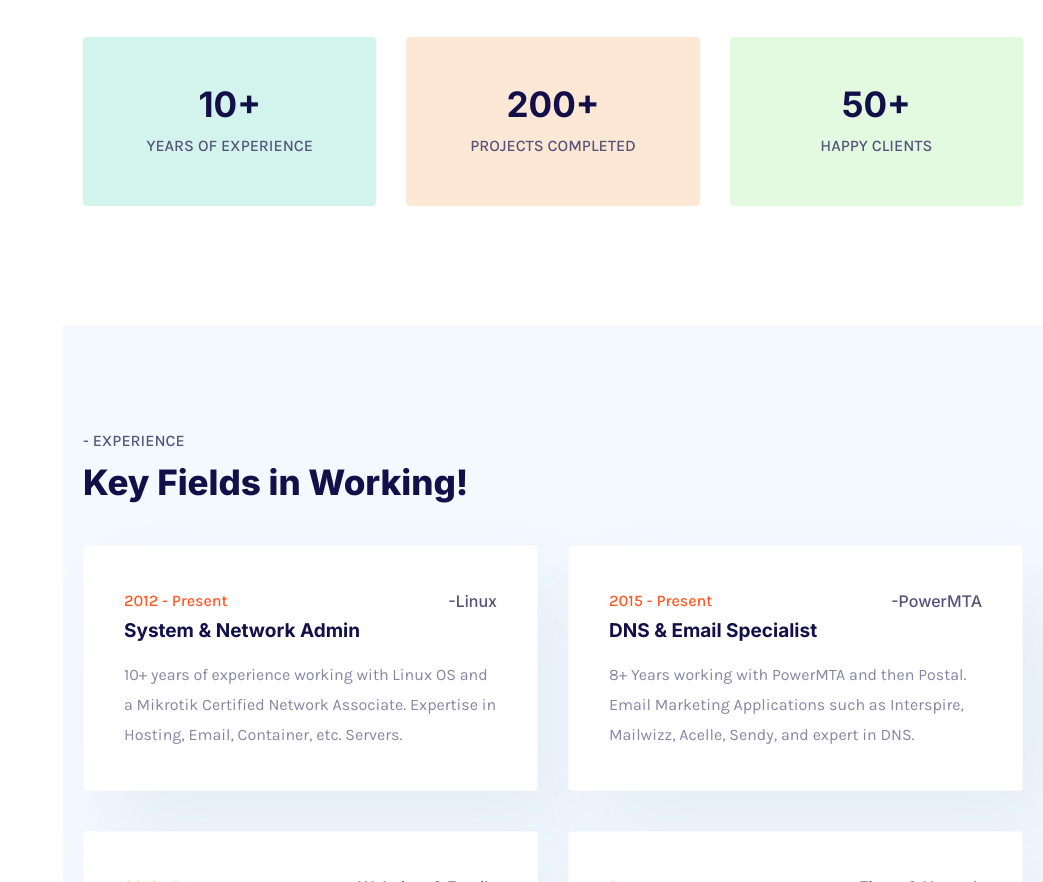
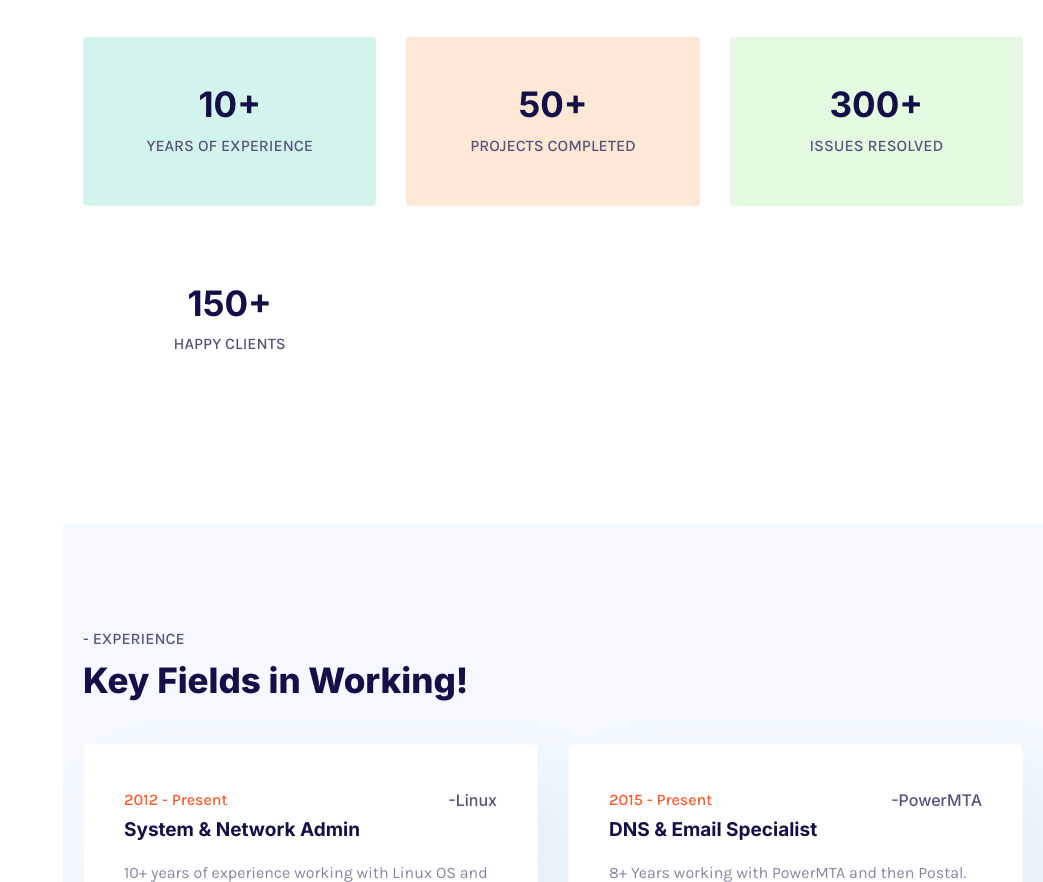
Before and after one commit to shuvoaftab/shuvoaftab.github.io, a plain HTML site: page index.html in a window 1280 px wide. Shown: the part 1352-2234 px from the top of the page, without its empty margins (237-1280 px from the left). Drawn offline with Linux system fonts and the light colour scheme; no server answers; a web font is replaced by a local one.

Commit message:
Update index.html

```diff
--- a/index.html
+++ b/index.html
@@ -264,13 +264,19 @@
                                         </li>
                                         <li>
                                             <div class="list_inner">
-                                                <h3>200+</h3>
+                                                <h3>50+</h3>
                                                 <span>Projects Completed</span>
                                             </div>
                                         </li>
                                         <li>
                                             <div class="list_inner">
-                                                <h3>50+</h3>
+                                                <h3>300+</h3>
+                                                <span>Issues Resolved</span>
+                                            </div>
+                                        </li>
+                                        <li>
+                                            <div class="list_inner">
+                                                <h3>150+</h3>
                                                 <span>Happy Clients</span>
                                             </div>
                                         </li>
```
